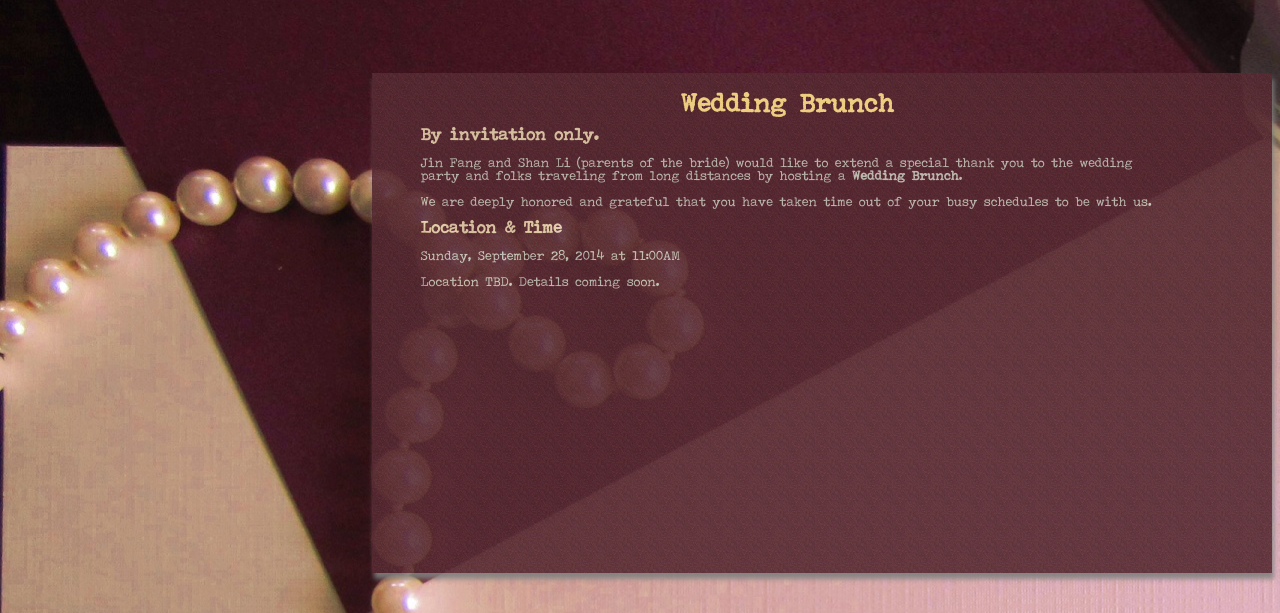
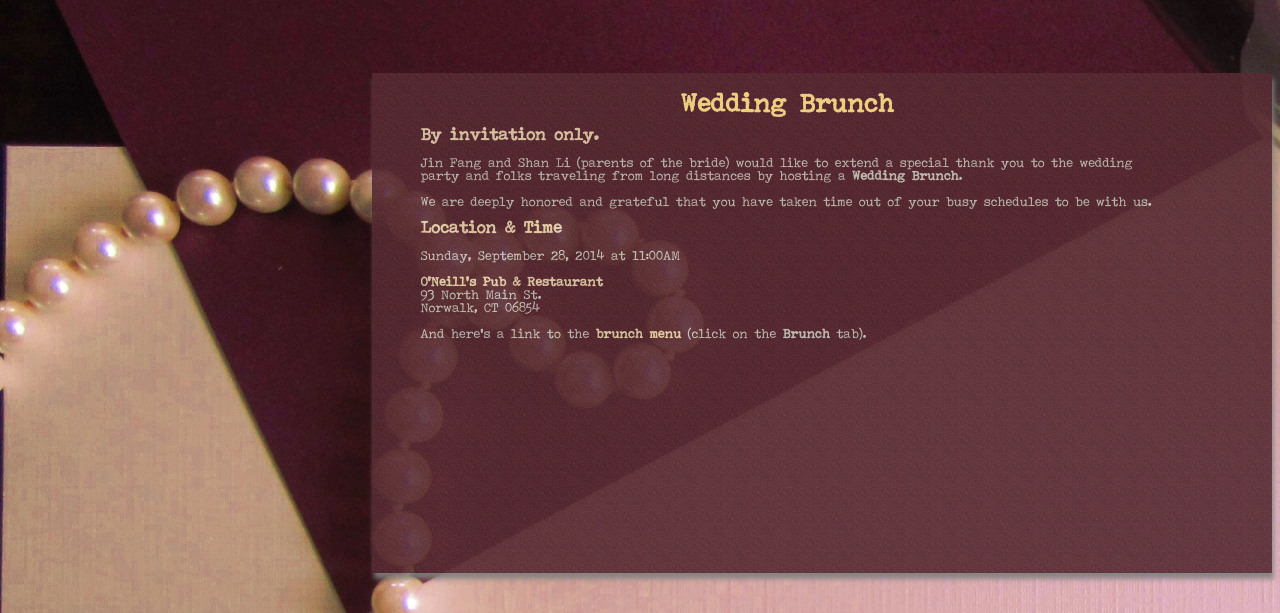
Before and after one commit to kevin-armstrong/wedding-site, a Django app: page /wedding_site/brunch/ in a window 1280 px wide. Shown: the part 27-640 px from the top of the page. Run offline with Django 3.2, Linux system fonts and the light colour scheme; parts of the project's set-up code (start-up, migrations or seed data) failed here and were passed over.

Commit message:
added brunch and rehearsal dinner details

```diff
--- a/the_thing/templates/the_thing/brunch.html
+++ b/the_thing/templates/the_thing/brunch.html
@@ -13,7 +13,10 @@
 	Sunday, September 28, 2014 at 11:00AM
 	</p>
 	<p>
-	Location TBD. Details coming soon.
+	<a href="http://www.oneillsono.com/" target="_blank">O'Neill's Pub & Restaurant</a><br/>
+	93 North Main St. <br />
+	Norwalk, CT 06854 <br /><br />
+	And here's a link to the <a href="http://www.oneillsono.com/Menus.php" target="_blank">brunch menu</a> (click on the <b>Brunch</b> tab).<br/>
 	</p>
 	</div>
 </div>
--- a/the_thing/templates/the_thing/rehearsal.html
+++ b/the_thing/templates/the_thing/rehearsal.html
@@ -6,13 +6,15 @@
 
 	<div class="details">
 	<h5>By invitation only.</h5>
-	<p>Rejan and Bill Armstrong (parents of the groom) are delighted to host a <b>Rehearsal Dinner</b> for members of the wedding party and family of the bride and groom.</p>
+	<p>Bill and Rejan Armstrong (parents of the groom) are delighted to host a <b>Rehearsal Dinner</b> for members of the wedding party and family of the bride and groom.</p>
 	<h5>Location & Time</h5>
 	<p>
 	Friday, September 26, 2014 at 6:00PM
 	</p>
 	<p>
-	Location TBD. Details coming soon.
+	<a href="http://www.oakandalmond.com/" target="_blank">Oak + Almond</a><br />
+	544 Main Ave. <br/>
+	Norwalk, CT 06851
 	</p>
 	</div>
 </div>
--- a/the_thing/templates/the_thing/wedding_party.html
+++ b/the_thing/templates/the_thing/wedding_party.html
@@ -15,7 +15,7 @@ Thomas (Tommy) Steinthal<br/>
 		<h5>Bridesmaids</h5>
 
 			Kathleen Walkley<br/>
-			Rebecca Zellner<br/>
+			Rebecca (Zellner) Youngblut<br/>
 			Megan (Carney) Scott<br/>
 
 		<h5>Bride's family</h5>
```
